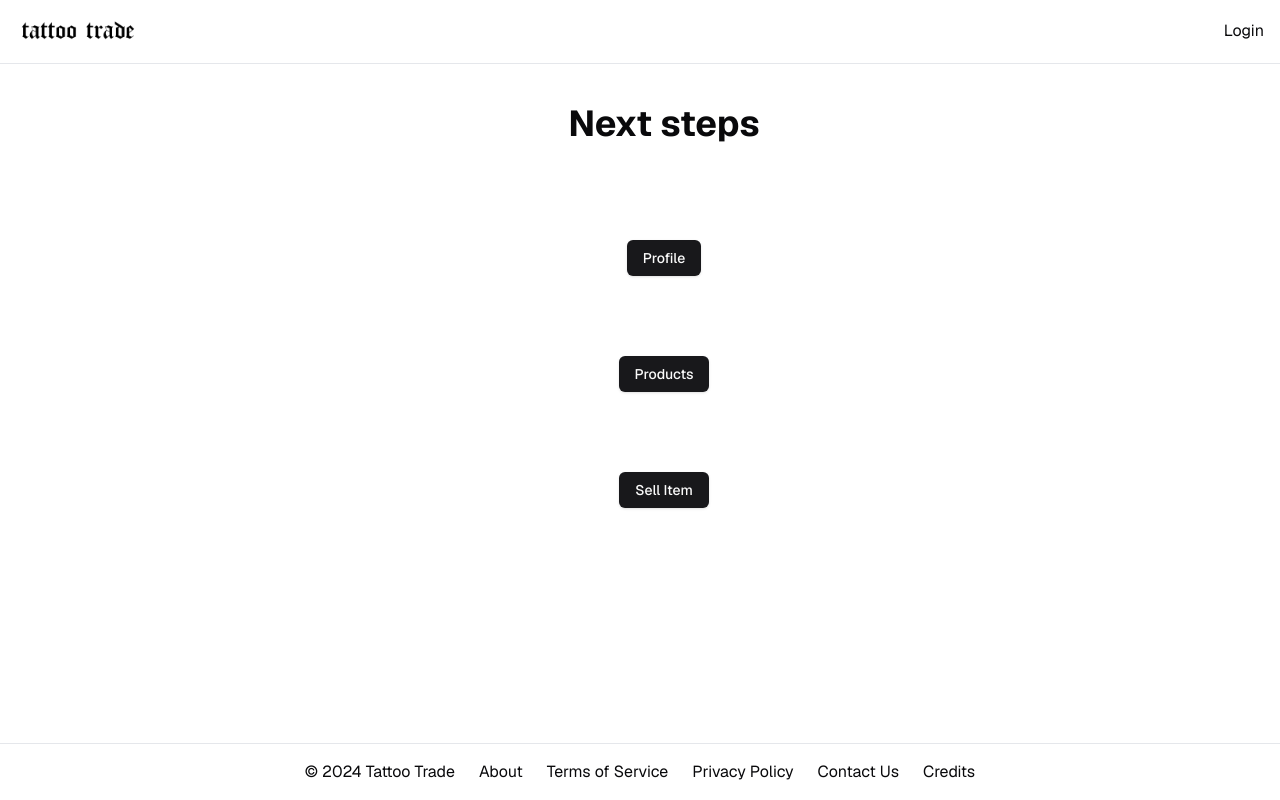
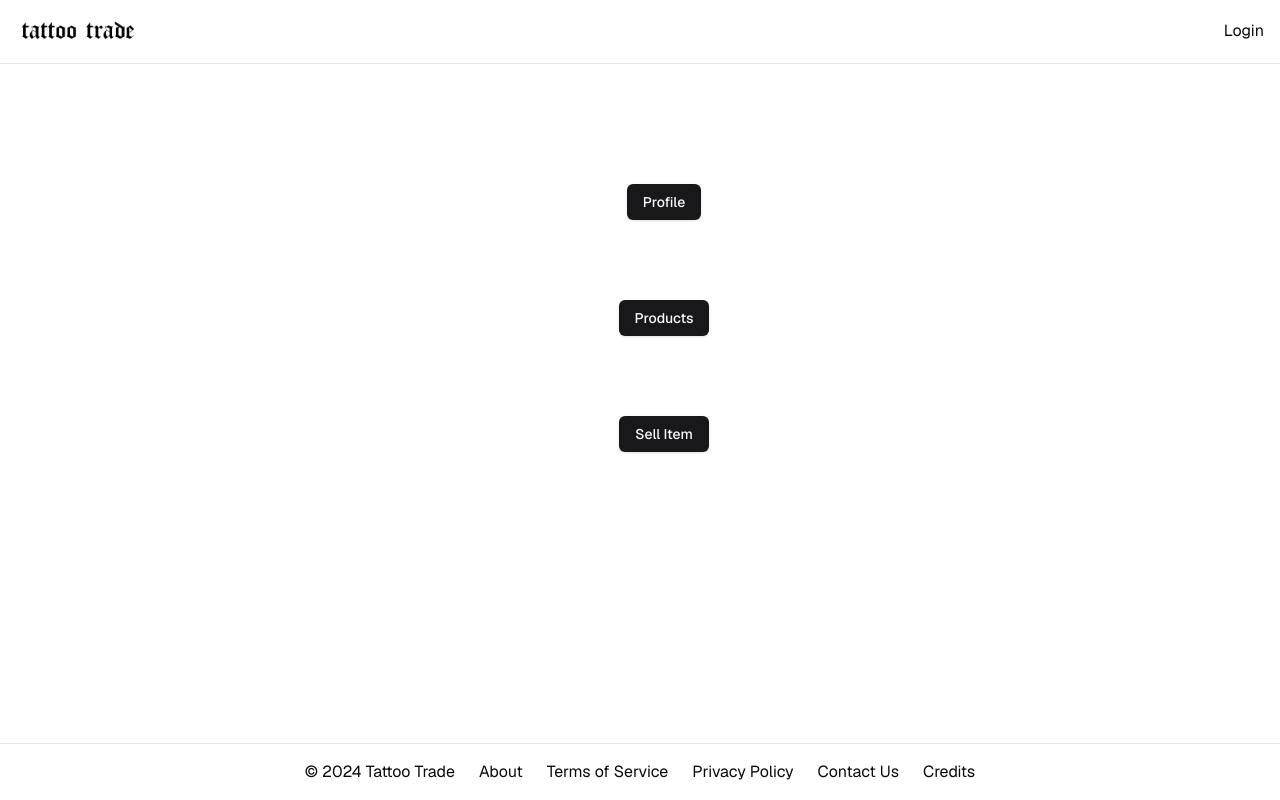
Before and after one commit to atticusliu/tatoo-trade, a Next.js app: page / in a window 1280 px wide. Shown: the top 800 px of the page. Built offline with nearby package versions, Linux system fonts and the light colour scheme; no server answers.

Commit message:
add prisma as a dependency

```diff
--- a/app/page.tsx
+++ b/app/page.tsx
@@ -6,8 +6,6 @@ export default async function Index() {
     <div className="flex-1 w-full flex flex-col gap-20 items-center">
       <div className="flex-1 flex flex-col gap-20 max-w-4xl px-3">
         <main className="flex-1 flex flex-col gap-6">
-          <h2 className="font-bold text-4xl mb-4">Next steps</h2>
-          {/* {isSupabaseConnected ? <SignUpUserSteps /> : <ConnectSupabaseSteps />} */}
         </main>
       </div>
 
--- a/package.json
+++ b/package.json
@@ -18,6 +18,7 @@
     "geist": "^1.2.1",
     "lucide-react": "^0.439.0",
     "next": "latest",
+    "prisma": "^5.19.1",
     "react": "18.2.0",
     "react-dom": "18.2.0",
     "tailwind-merge": "^2.5.2",
```
Also changed, not shown: 1 other file (tests, documents, lock files or other folders).
